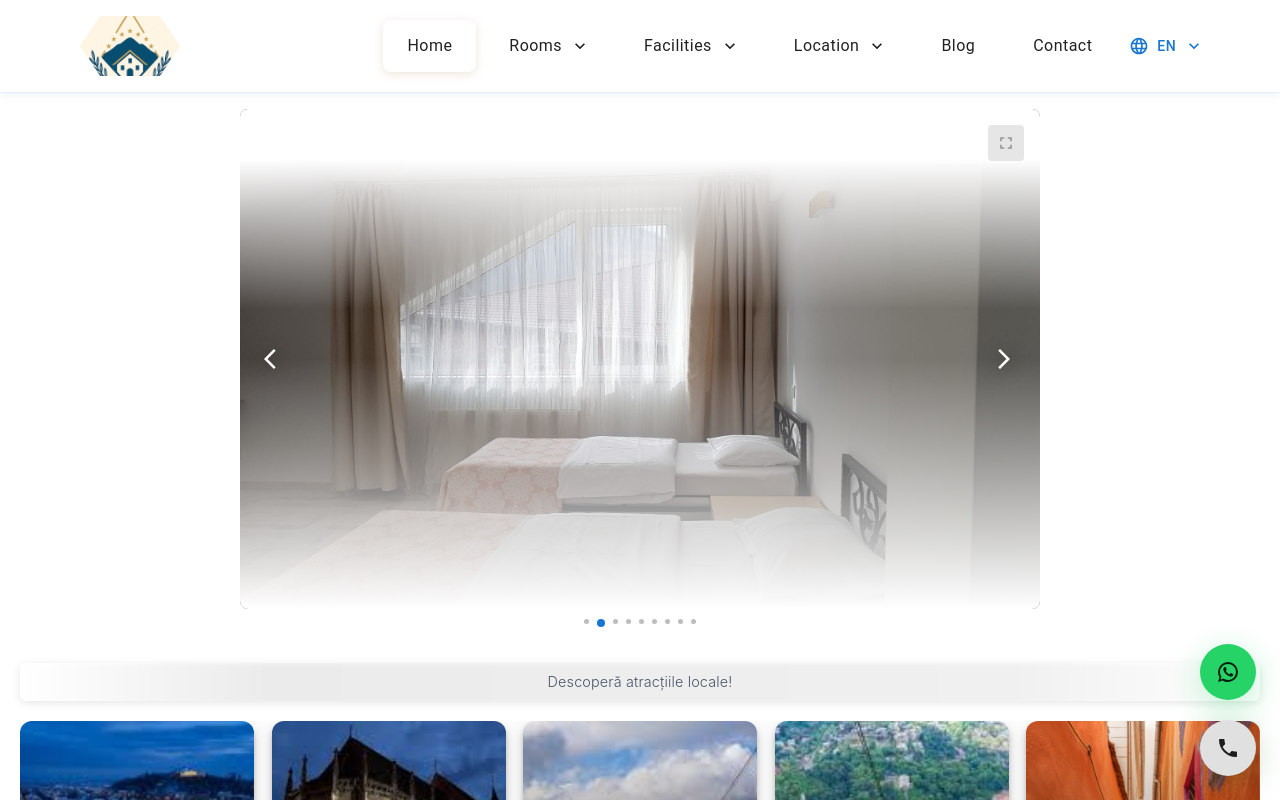
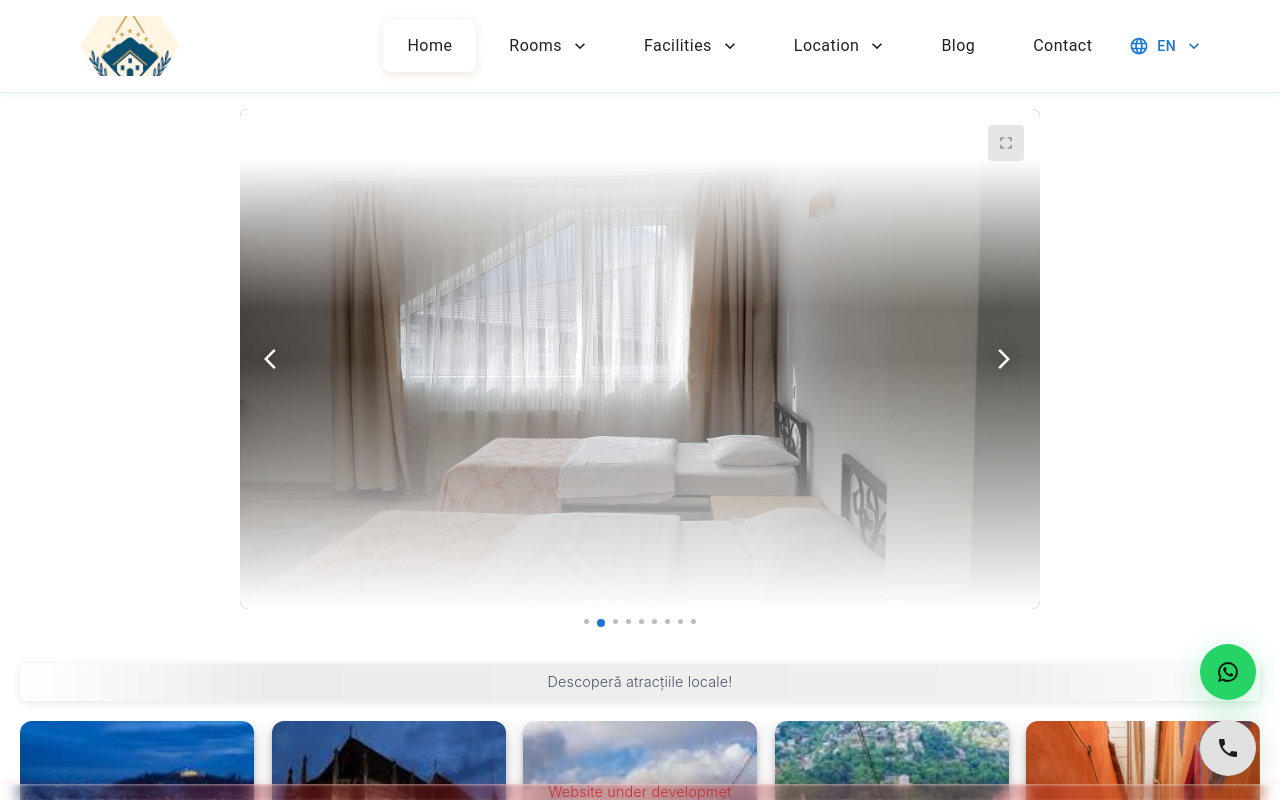
Before and after one commit to bunlocsacele/bunlocguesthouse, a Next.js app: page /en in a window 1280 px wide. Shown: the top 800 px of the page. Built offline with nearby package versions, Linux system fonts and the light colour scheme.

Commit message:
development message added

```diff
--- a/messages/en.json
+++ b/messages/en.json
@@ -36,7 +36,8 @@
         "backToTop": "Back to Top",
         "loading": "Loading...",
         "error": "Something went wrong",
-        "tryAgain": "Try Again"
+        "tryAgain": "Try Again",
+        "developmentMessage": "Website under developmet"
     },
     "HomePage": {
         "title": "Welcome"
--- a/messages/ro.json
+++ b/messages/ro.json
@@ -36,7 +36,8 @@
         "backToTop": "Înapoi Sus",
         "loading": "Se încarcă...",
         "error": "A apărut o eroare",
-        "tryAgain": "Încearcă Din Nou"
+        "tryAgain": "Încearcă Din Nou",
+        "developmentMessage": "Website în dezvoltare"
     },
     "HomePage": {
         "title": "Bine ați venit"
--- a/src/app/[locale]/layout.tsx
+++ b/src/app/[locale]/layout.tsx
@@ -6,6 +6,7 @@ import ClientThemeProvider from '@/components/providers/ThemeProvider'
 import Navbar from "@/components/Navbar/Navbar";
 import Footer from '@/components/Footer/Footer';
 import CustomFloatButton from '@/components/CustomFloatButton/CustomFloatButton';
+import DevelopmentMessage from '@/components/DevelopmentMessage/DevelopmentMessage';
 
 const locales = ['en', 'ro'];
 
@@ -42,6 +43,7 @@ export default async function LocaleLayout({
 
                         <Footer />
                         <CustomFloatButton />
+                        <DevelopmentMessage />
                     </NextIntlClientProvider>
                 </ClientThemeProvider>
             </body>
--- /dev/null
+++ b/src/components/DevelopmentMessage/DevelopmentMessage.tsx
@@ -0,0 +1,50 @@
+"use client"
+import React from 'react';
+import { Box, Typography } from '@mui/material';
+import { useTranslations } from 'next-intl';
+
+const DevelopmentMessage = () => {
+    const t = useTranslations('common');
+
+    return (
+        <Box
+            sx={{
+                fontFamily: "'Poppins', -apple-system, BlinkMacSystemFont, 'Segoe UI', Roboto, sans-serif",
+                fontWeight: 300,
+                position: 'fixed',
+                bottom: 0,
+                left: 0,
+                right: 0,
+                zIndex: 9999,
+                margin: 0,
+                padding: '8px 20px',
+                height: '1rem',
+                color: '#c53030',
+                fontSize: '0.9rem',
+                textAlign: 'center',
+                background: 'linear-gradient(to right, transparent, rgba(220, 38, 38, 0.28) 20%, rgba(220, 38, 38, 0.24) 80%, transparent)',
+                borderRadius: 0,
+                boxShadow: '0 -2px 8px rgba(220, 38, 38, 0.1), inset 0 1px 3px rgba(255, 255, 255, 0.5)',
+                backdropFilter: 'blur(8px)',
+                touchAction: 'pan-y pinch-zoom',
+                display: 'flex',
+                alignItems: 'center',
+                justifyContent: 'center'
+            }}
+        >
+            <Typography
+                variant="body2"
+                sx={{
+                    fontFamily: 'inherit',
+                    fontWeight: 'inherit',
+                    fontSize: 'inherit',
+                    color: 'inherit'
+                }}
+            >
+                {t('developmentMessage')}
+            </Typography>
+        </Box>
+    );
+};
+
+export default DevelopmentMessage;
--- a/src/components/HomeCarousel/HomeCarousel.tsx
+++ b/src/components/HomeCarousel/HomeCarousel.tsx
@@ -55,7 +55,7 @@ const HomeCarousel: React.FC = () => {
                 clearInterval(autoplayTimerRef.current);
             }
         };
-    }, [isAutoplay]); // Removed images.length - it's a constant
+    }, [isAutoplay]);
 
     const pauseAutoplay = () => {
         setIsAutoplay(false);
```
